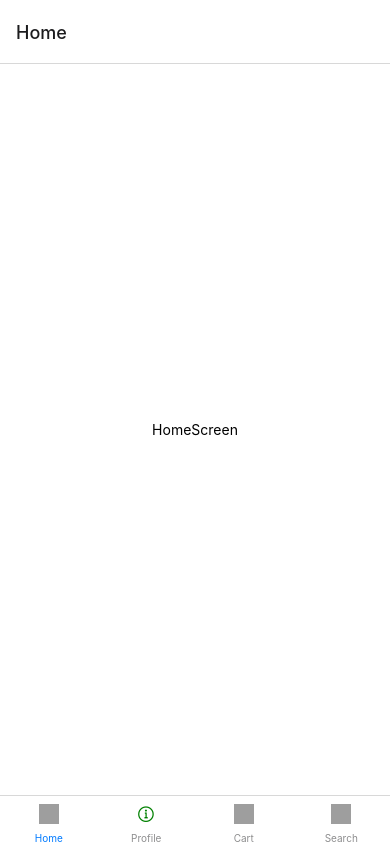
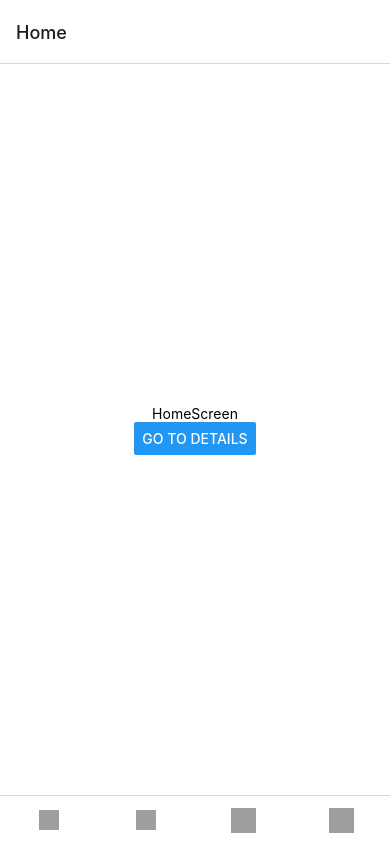
Before and after one commit to sophin123/FashionAppFrontView, a React Native app: screen /Home in a window 390 px wide. Built offline with nearby package versions, Linux system fonts and the light colour scheme; grey boxes are pictures that could not be loaded.

Commit message:
Fixed Bottom Tab Icons

```diff
--- a/Navigation/DrawerNavigator.js
+++ b/Navigation/DrawerNavigator.js
@@ -9,6 +9,8 @@ import { NavigationContainer } from "@react-navigation/native";
 import { createBottomTabNavigator } from "@react-navigation/bottom-tabs";
 import SearchScreen from "../Screens/SearchScreen";
 
+// import Ionicons from "@ant-design/icons";
+
 import Ionicons from "react-native-vector-icons/Ionicons";
 
 const Tab = createBottomTabNavigator();
@@ -16,12 +18,22 @@ const Tab = createBottomTabNavigator();
 export default function DrawerNavigator() {
   return (
     <NavigationContainer>
-      <Tab.Navigator screenOptions={{}}>
+      <Tab.Navigator screenOptions={{ tabBarShowLabel: false }}>
         <Tab.Screen
           name="Home"
           component={HomeScreen}
           options={{
-            tabBarIcon: () => {
+            tabBarIcon: ({ focused }) => {
+              if (focused) {
+                return (
+                  <Image
+                    source={{
+                      uri: "https://cdn-icons-png.flaticon.com/512/1946/1946436.png",
+                    }}
+                    style={{ width: 20, height: 20 }}
+                  />
+                );
+              } else {
                 return (
                   <Image
                     source={{
@@ -30,20 +42,34 @@ export default function DrawerNavigator() {
                     style={{ width: 20, height: 20 }}
                   />
                 );
+              }
             },
           }}
         />
         <Tab.Screen
-          name="Profile"
+          name="Menu"
           component={MenuScreen}
           options={{
             tabBarIcon: ({ focused }) => {
-              let iconName = focused;
-
-              iconName = focused
-                ? "ios-information-circle"
-                : "ios-information-circle-outline";
-              return <Ionicons name={iconName} size={20} color="green" />;
+              if (focused) {
+                return (
+                  <Image
+                    source={{
+                      uri: "https://cdn-icons-png.flaticon.com/512/168/168214.png",
+                    }}
+                    style={{ width: 20, height: 20 }}
+                  />
+                );
+              } else {
+                return (
+                  <Image
+                    source={{
+                      uri: "https://cdn-icons-png.flaticon.com/512/747/747327.png",
+                    }}
+                    style={{ width: 20, height: 20 }}
+                  />
+                );
+              }
             },
           }}
         />
@@ -51,15 +77,26 @@ export default function DrawerNavigator() {
           name="Cart"
           component={CartScreen}
           options={{
-            tabBarIcon: () => {
+            tabBarIcon: ({ focused }) => {
+              if (focused) {
+                return (
+                  <Image
+                    source={{
+                      uri: "https://cdn-icons-png.flaticon.com/512/1170/1170627.png",
+                    }}
+                    style={{ width: 25, height: 25 }}
+                  />
+                );
+              } else {
                 return (
                   <Image
                     source={{
                       uri: "https://cdn-icons-png.flaticon.com/512/3144/3144456.png",
                     }}
-                  style={{ width: 20, height: 20 }}
+                    style={{ width: 25, height: 25 }}
                   />
                 );
+              }
             },
           }}
         />
@@ -67,15 +104,26 @@ export default function DrawerNavigator() {
           name="Search"
           component={SearchScreen}
           options={{
-            tabBarIcon: () => {
+            tabBarIcon: ({ focused }) => {
+              if (focused) {
+                return (
+                  <Image
+                    source={{
+                      uri: "https://cdn-icons.flaticon.com/png/512/3249/premium/3249592.png?token=exp=1646790400~hmac=bcd07deda43606ff7d5ac60161357208",
+                    }}
+                    style={{ width: 25, height: 25 }}
+                  />
+                );
+              } else {
                 return (
                   <Image
                     source={{
                       uri: "https://cdn-icons-png.flaticon.com/512/482/482631.png",
                     }}
-                  style={{ width: 20, height: 20 }}
+                    style={{ width: 25, height: 25 }}
                   />
                 );
+              }
             },
           }}
         />
--- a/Screens/HomeScreen.js
+++ b/Screens/HomeScreen.js
@@ -1,10 +1,11 @@
 import React from "react";
-import { View, Text, StyleSheet } from "react-native";
+import { View, Text, StyleSheet, Button } from "react-native";
 
 export default function HomeScreen() {
   return (
     <View style={styles.container}>
       <Text>HomeScreen</Text>
+      <Button title="Go to Details" />
     </View>
   );
 }
--- a/package.json
+++ b/package.json
@@ -10,6 +10,8 @@
     "eject": "expo eject"
   },
   "dependencies": {
+    "@ant-design/icons": "^4.7.0",
+    "@ant-design/icons-react-native": "^2.3.2",
     "@react-navigation/bottom-tabs": "^6.2.0",
     "@react-navigation/native": "^6.0.8",
     "expo": "~44.0.0",
```
Also changed, not shown: 1 other file (tests, documents, lock files or other folders). Lines whose indentation alone changed are shown as unchanged.
